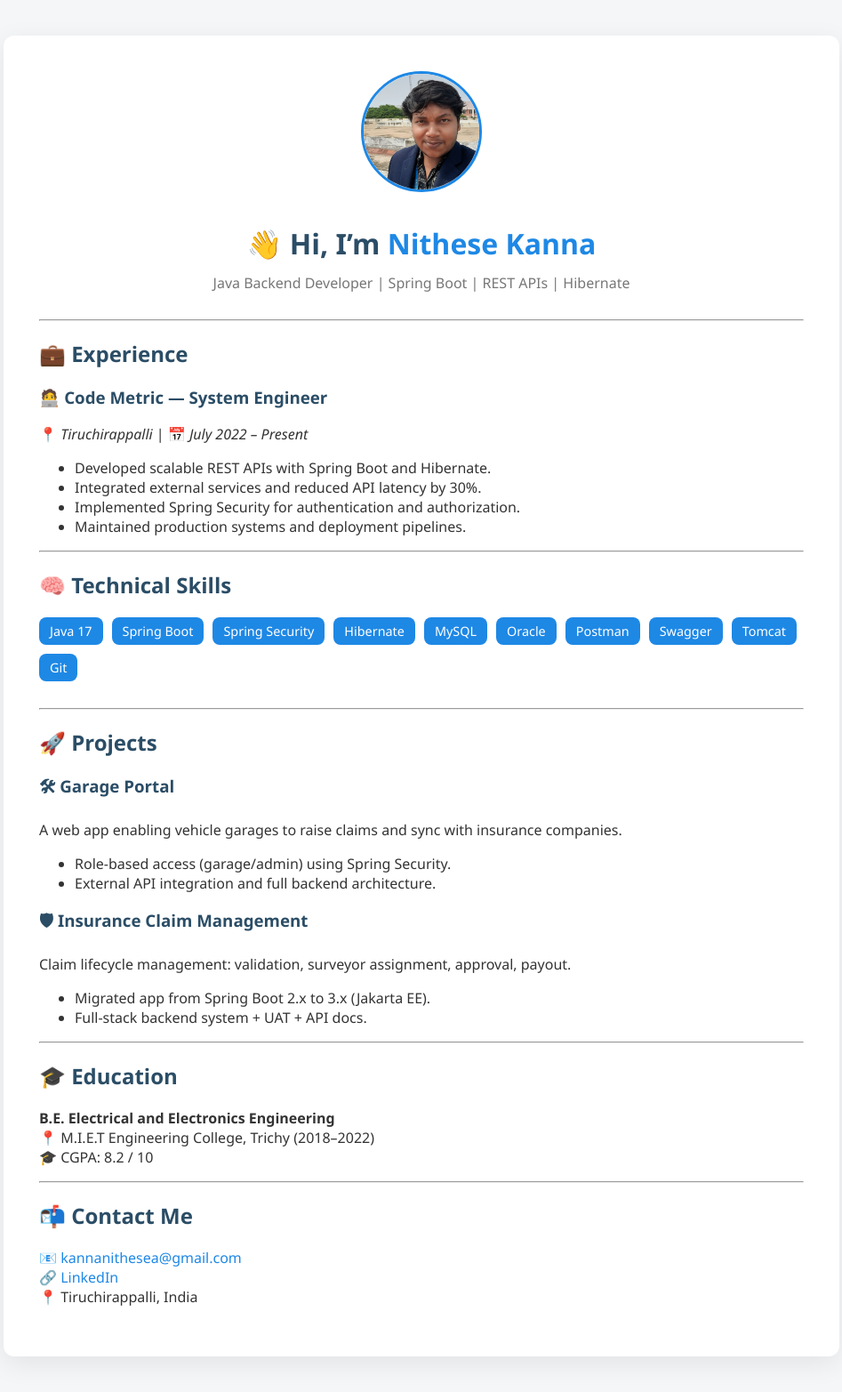
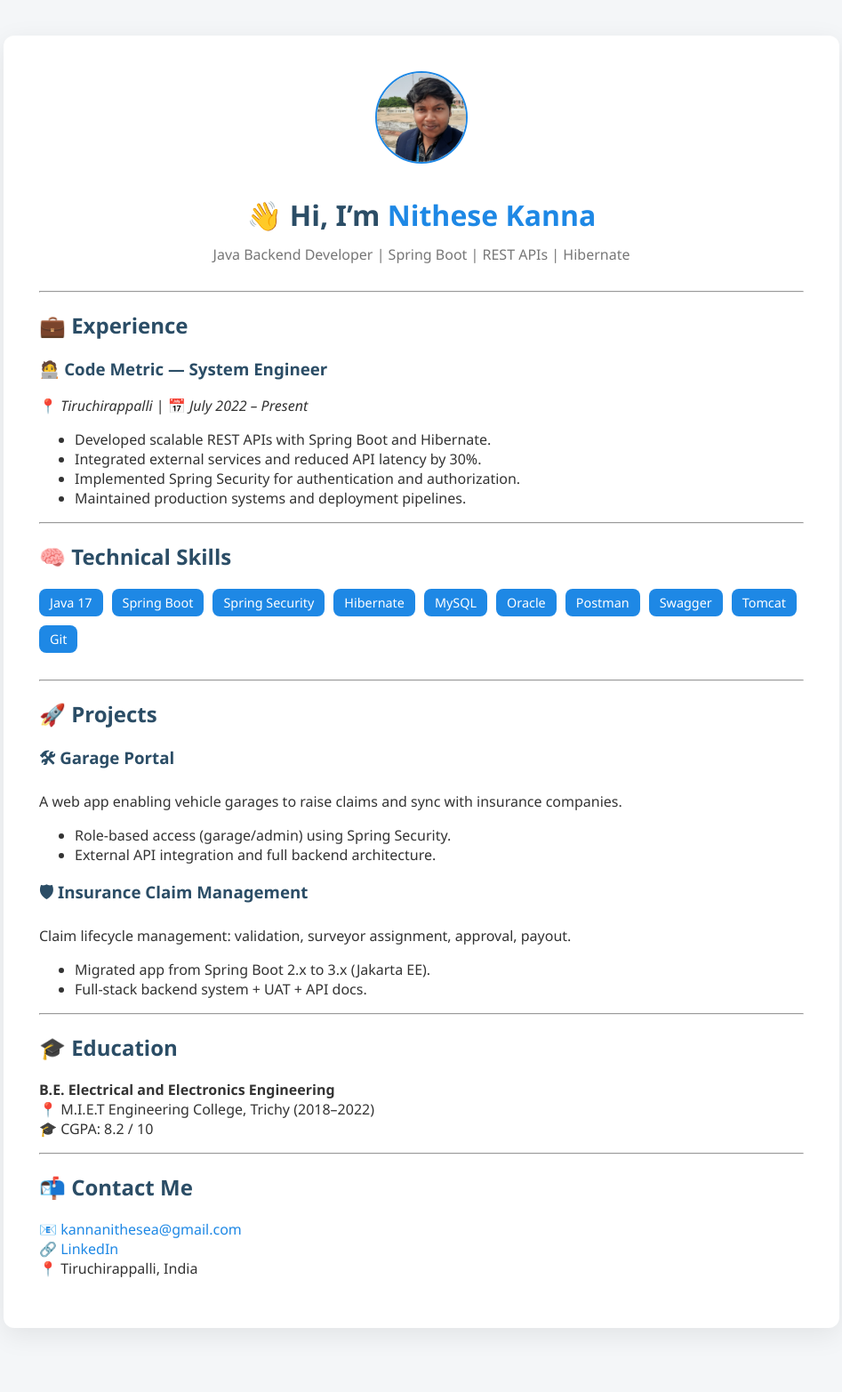
Before and after one commit to nithesekanna/nithese-portfolio, a Jekyll site: the page built from index.md, in a window 1280 px wide. Shown: the whole page at 89% size, without its empty margins (166-1113 px from the left). Built offline with Jekyll 4.4.1, drawn with Linux system fonts in a browser that asks for light colours; after the commit the page ends 1533 px from its top, so only the background shows below that.

Commit message:
Update style.css

```diff
--- a/css/style.css
+++ b/css/style.css
@@ -68,3 +68,18 @@ a:hover {
   border-radius: 8px;
   font-size: 0.9rem;
 }
+.profile-img {
+  width: 100px;
+  height: 100px;
+  border-radius: 50%;
+  border: 2px solid #1e88e5;
+  margin-bottom: 10px;
+  object-fit: cover;
+  background-color: #eee;
+}
+@media (max-width: 600px) {
+  .profile-img {
+    width: 80px;
+    height: 80px;
+  }
+}
```
